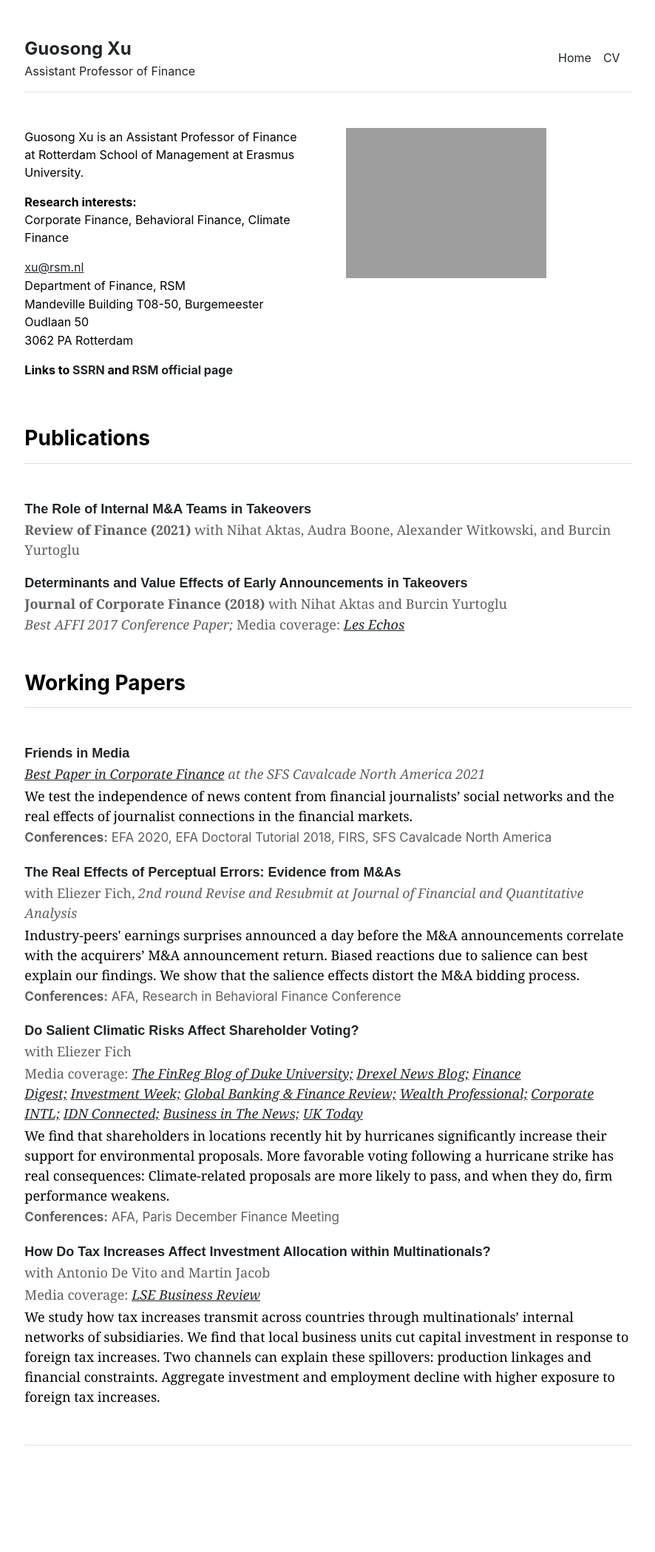
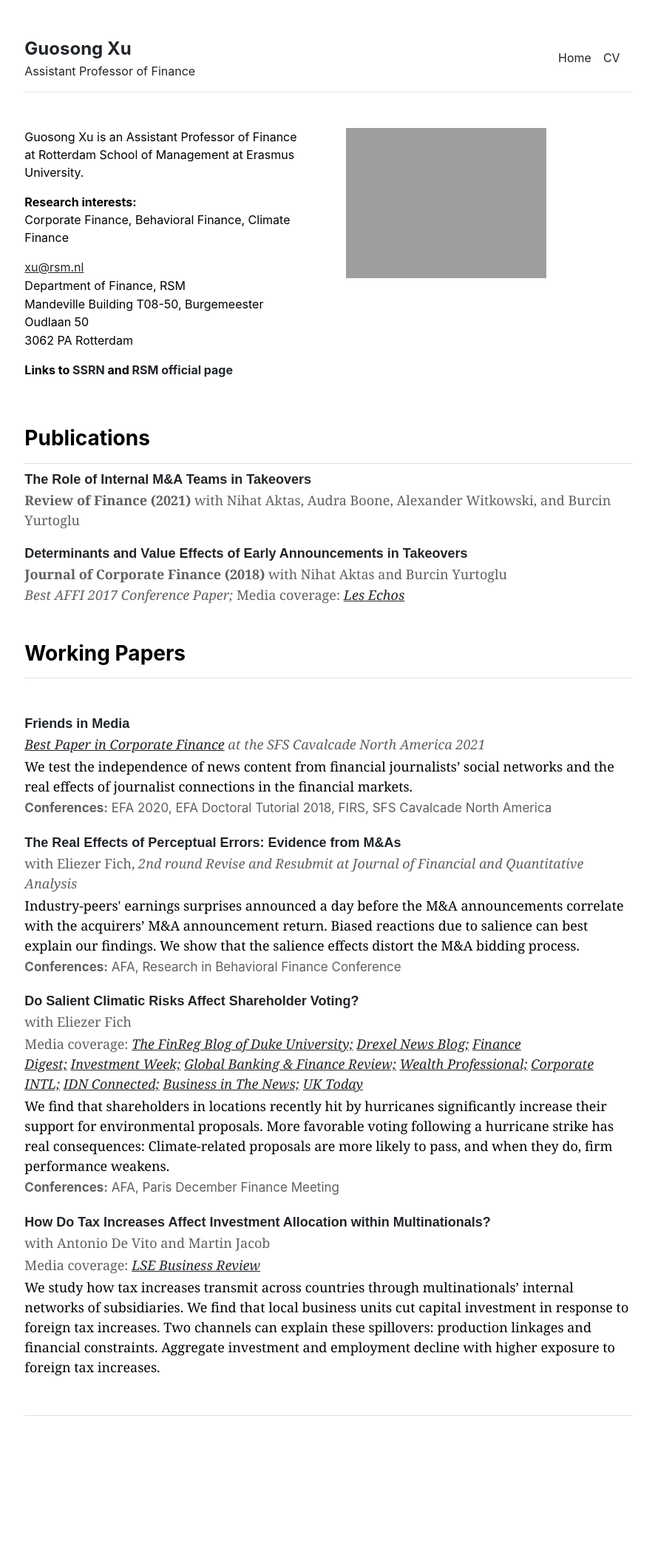
Before and after one commit to guosongxu/guosongxu.github.io, a Jekyll site: the page built from index.md, in a window 1280 px wide. Shown: the whole page at 74% size, without its empty margins (196-1082 px from the left). Built offline with Jekyll 4.4.1, drawn with Linux system fonts in a browser that asks for light colours; after the commit the page ends 2058 px from its top, so only the background shows below that.

Commit message:
Update home.html

```diff
--- a/_layouts/home.html
+++ b/_layouts/home.html
@@ -13,7 +13,7 @@
 
 <div class="row g-5 mb-5">
   <div class="col-md-12">
-    <h3 class="fw-bold border-bottom pb-3 mb-5">Publications</h3>
+    <h3 class="fw-bold border-bottom pb-3 mb-2">Publications</h3>
 
     <p style="font-family:arial, 'MS Sans Serif', arial;font-size:18px;margin-bottom:1px;"><strong><a href="https://papers.ssrn.com/sol3/papers.cfm?abstract_id=3140400" target="_blank" rel="noreferrer noopener" aria-label=" (opens in a new tab)" style="text-decoration:none;">The Role of Internal M&amp;A Teams in Takeovers</a></p>
     <p style="font-family:georgia;font-size:18px;margin-bottom:18px;color:#605F5F">Review of Finance (2021)</strong>  with Nihat Aktas, Audra Boone, Alexander Witkowski, and Burcin Yurtoglu</p>
```
